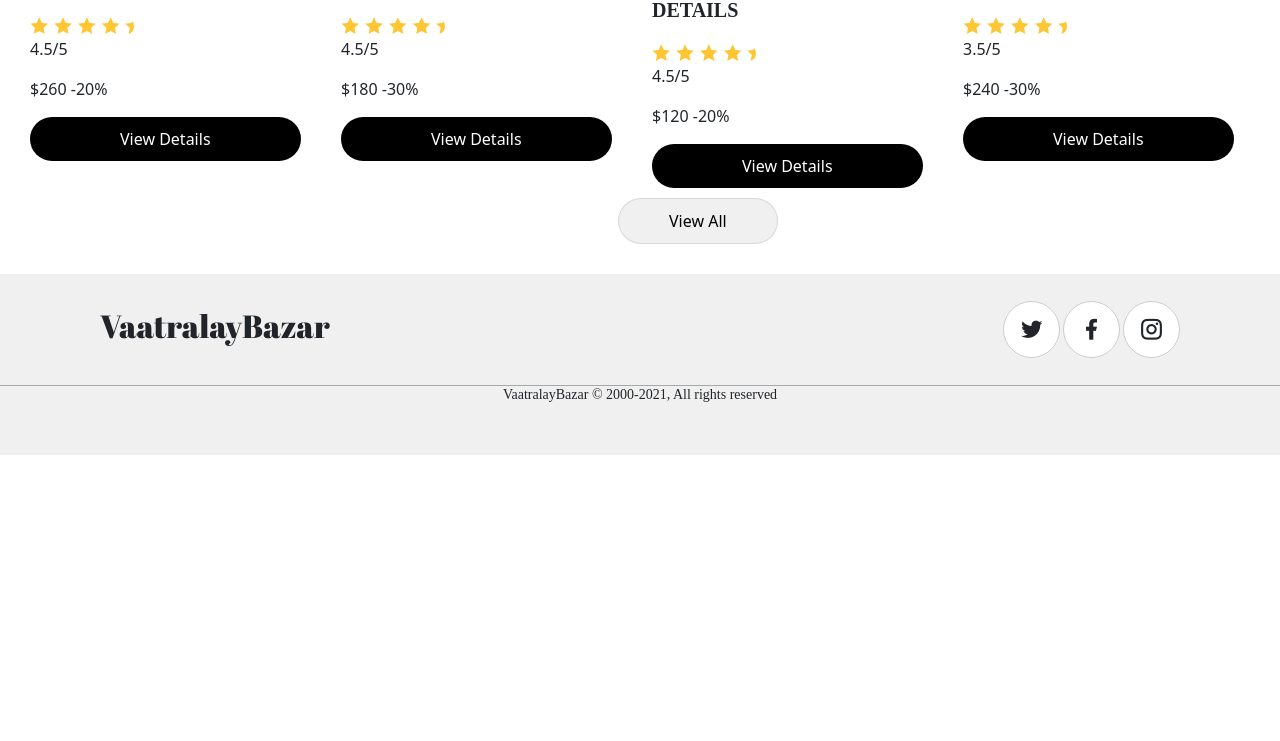
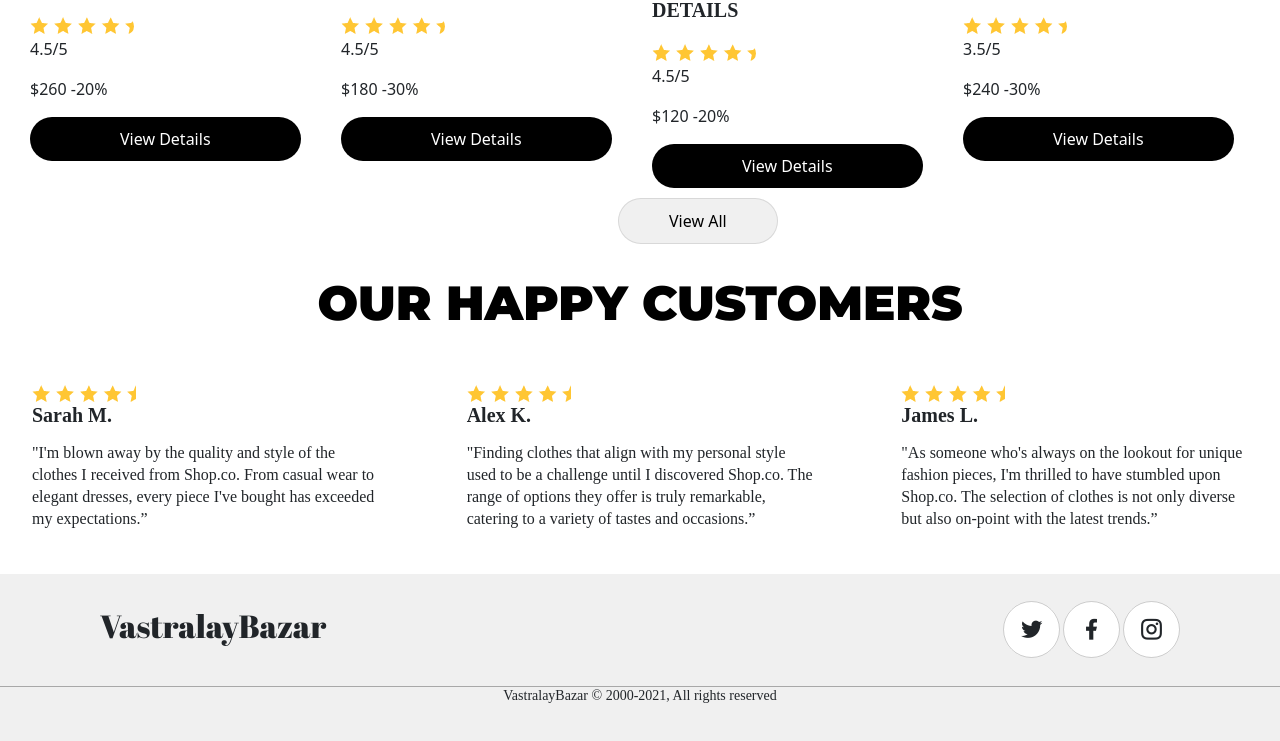
Before and after one commit to cutedgeworkflow/vastralay_bazar, a plain HTML site: page Index.html in a window 1280 px wide. Shown: the part 2632-3373 px from the top of the page. Before the commit the page ends 3087 px from the top, so only its background shows below. Drawn offline with nearby package versions, Linux system fonts and the light colour scheme; a web font is replaced by a local one.

Commit message:
Home page

```diff
--- a/Index.html
+++ b/Index.html
@@ -44,15 +44,15 @@
                             <a href="#" class="btn btn-primary">Shop Now</a>
 
                             <div class="about">
-                                <div class="review">
+                                <div class="overview">
                                     <p>200+</p>
                                     <p>International Brands</p>
                                 </div>
-                                <div class="review">
+                                <div class="overview">
                                     <p>2,000+</p>
                                     <p>High-Quality Products</p>
                                 </div>
-                                <div class="review">
+                                <div class="overview">
                                     <p>30,000+</p>
                                     <p>Happy Customers</p>
                                 </div>
@@ -214,13 +214,51 @@
                 <a class="button" href="#" class="btn btn-primary btn-view-details">View All</a>
             </div>
         </div>
+        <div class="container4">
+            <h2>OUR HAPPY CUSTOMERS</h2>
+            <div class="row">
+                <div class="col-lg-4 col-md-6 col-12">
+                    <div class="customers">
+                        <img src="assets/image/rating.png" class="img-fluid" />
+                        <div class="review">
+                            <p>Sarah M.</p>
+                            <p>"I'm blown away by the quality and style of the clothes I received from Shop.co. From
+                                casual wear to elegant dresses, every piece I've bought has exceeded my expectations.”
+                            </p>
+                        </div>
+                    </div>
+                </div>
+                <div class="col-lg-4 col-md-6 col-12">
+                    <div class="customers">
+                        <img src="assets/image/rating.png" class="img-fluid" />
+                        <div class="review">
+                            <p>Alex K.</p>
+                            <p>"Finding clothes that align with my personal style used to be a challenge until I
+                                discovered Shop.co. The range of options they offer is truly remarkable, catering to a
+                                variety of tastes and occasions.” </p>
+                        </div>
+                    </div>
+                </div>
+                <div class="col-lg-4 col-md-6 col-12">
+                    <div class="customers">
+                        <img src="assets/image/rating.png" class="img-fluid" />
+                        <div class="review">
+                            <p>James L.</p>
+                            <p>"As someone who's always on the lookout for unique fashion pieces, I'm thrilled to have
+                                stumbled upon Shop.co. The selection of clothes is not only diverse but also on-point
+                                with the latest trends.”</p>
+                        </div>
+                    </div>
+                </div>
+            </div>
+        </div>
 
     </main>
 
     <!-- footer  -->
     <footer>
         <section class="top-footer padding-every-cont">
-            <h3>VaatralayBazar</h3>
+            <h3>VastralayBazar</h3>
             <div class="links">
                 <i class="ri-twitter-fill"></i>
                 <i class="ri-facebook-fill"></i>
@@ -228,7 +266,7 @@
             </div>
         </section>
         <section class="bottom-footer">
-            <p>VaatralayBazar © 2000-2021, All rights reserved</p>
+            <p>VastralayBazar © 2000-2021, All rights reserved</p>
         </section>
     </footer>
     <!-- end -->
--- a/assets/css/style.css
+++ b/assets/css/style.css
@@ -145,11 +145,11 @@ header nav a {
 }
 
 /* about company review */
-.about .review {
+.about .overview {
     text-align: center;
 }
 
-.review p:first-child {
+.overview p:first-child {
     margin: 0;
     font-family: Satoshi;
     font-size: 40px;
@@ -159,7 +159,7 @@ header nav a {
     color: #000000;
 }
 
-.review p:last-child {
+.overview p:last-child {
     margin: 0;
     color: #00000099;
     font-family: Satoshi;
@@ -390,6 +390,38 @@ h2 {
     }
 }
 
+.customers {
+    padding: 28px 32px 28px 32px;
+    gap: 342px;
+    border-radius: 20px 0px 0px 0px;
+    border: 1px 0px 0px 0px;
+}
+
+.customers p:first-child {
+    font-family: Satoshi;
+    font-size: 20px;
+    font-weight: 700;
+    line-height: 22px;
+    text-align: left;
+}
+
+.customers p+p {
+    font-family: Satoshi;
+    font-size: 16px;
+    font-weight: 400;
+    line-height: 22px;
+    text-align: left;
+
+}
+
+.customers img {
+    width: Hug (138.84px)px;
+    height: Hug (22.58px)px;
+    gap: 6.49px;
+    opacity: 0px;
+
+}
+
 /* ----------------------------------------footer  */
 
 footer {
```
